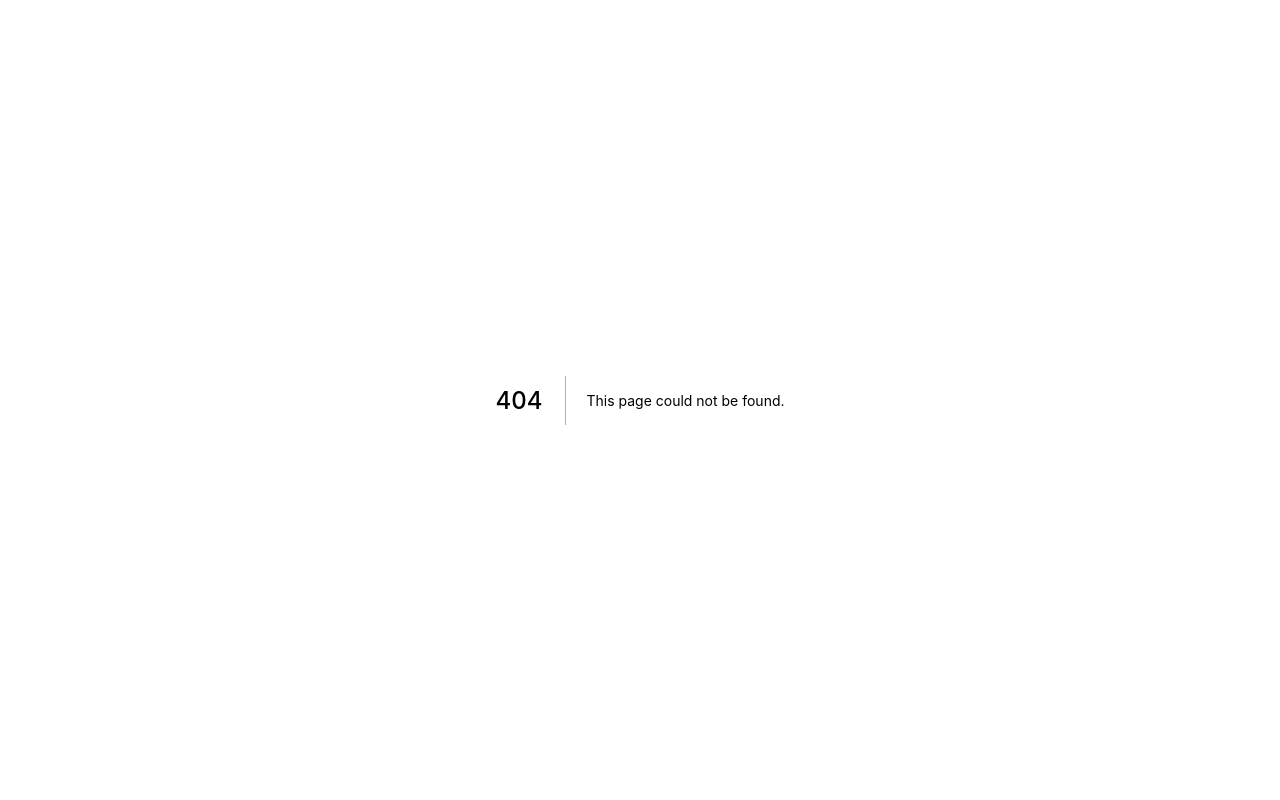
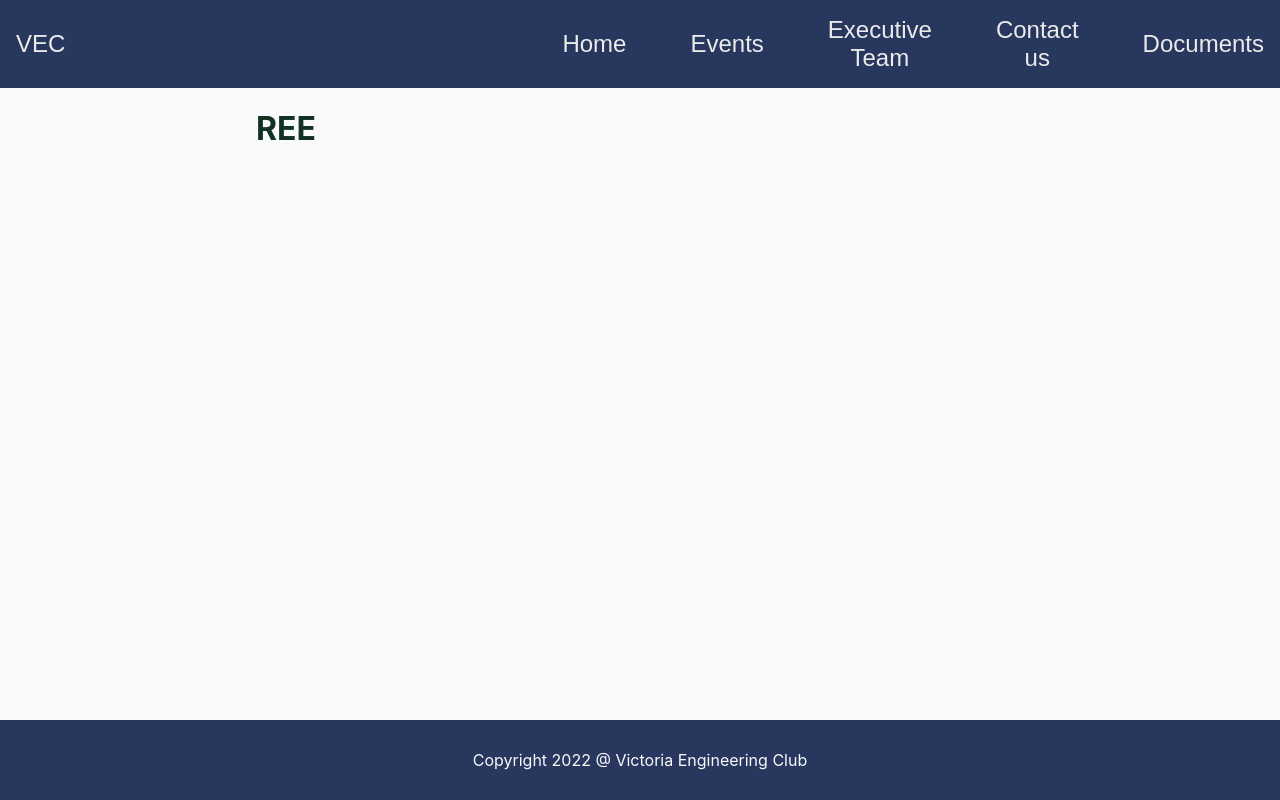
Before and after one commit to NaruebetThanuwohan/Website, a Next.js app: page /exec in a window 1280 px wide. Before the commit this address had no page. Built offline with nearby package versions, Linux system fonts and the light colour scheme.

Commit message:
Rethemeing, page setup, etc

```diff
--- a/pages/components/Container.tsx
+++ b/pages/components/Container.tsx
@@ -2,7 +2,8 @@ import styled from "styled-components";
 
 //Overall container for all components on the page, wraps around navbar and content
 const Container = styled.div`
-    background-color:#212121;
+    background-color:#f8f9fa;
+    color:#123123;
     display:flex;
     flex-direction:column;
     overflow:visible;
--- a/pages/components/Footer.tsx
+++ b/pages/components/Footer.tsx
@@ -3,46 +3,29 @@ import styled from "styled-components";
 
 //CSS for footer
 const StyledFooter = styled.div`
-    height:5rem;
-    background-color:transparent;
-    display:flex;
-    justify-content:center;
-    align-items:center;
-    position: absolute;
-    width:100vw;
-    bottom: 0px;
-    left: 0px;
-`
+  height: 5rem;
+  background-color: #28375d;
+  display: flex;
+  justify-content: center;
+  align-items: center;
+  position: absolute;
+  width: 100vw;
+  bottom: 0px;
+  left: 0px;
+`;
 
-//Style for navigation buttons
-const Button = styled.button`
-    background:transparent;
-    color: #322759 ;
-    border:none;
-    font-size:1.25em;
-    font-family:Helvetica;
-    :hover{
-        text-decoration:underline 2px;
-    }
-`
-
-const Section = styled.div`
-    display:flex;
-    justify-content:center;
-    align-items:center;
-    gap:2%;
-    height:100%;
-`
+const Text = styled.p`
+  color: #f8f9fa;
+  text-align: center;
+`;
 
 //Component returned
-const Footer = () =>{
-    return(
-        <StyledFooter>
-            <Section>
-
-            </Section>
-        </StyledFooter>
-    )
-}
+const Footer = () => {
+  return (
+    <StyledFooter>
+        <Text>Copyright 2022 @ Victoria Engineering Club</Text>
+    </StyledFooter>
+  );
+};
 
 export default Footer;
--- a/pages/components/Navigation.tsx
+++ b/pages/components/Navigation.tsx
@@ -5,7 +5,7 @@ import Link from "next/link";
 
 //Style for navigation bar background
 const StyledNavigation = styled.nav`
-  background-color: #292929;
+  background-color: #28375d;
   color:#ebebeb;
   display: grid;
   grid-template-columns: 1fr 1fr;
@@ -54,6 +54,18 @@ const Navigation = () => {
         <Link href="/">
           <Button>Home</Button>
         </Link>
+        <Link href="/events">
+          <Button>Events</Button>
+        </Link>
+        <Link href="/exec">
+          <Button>Executive Team</Button>
+        </Link>
+        <Link href="/contact">
+          <Button>Contact us</Button>
+        </Link>
+        <a target="_blank" href="https://github.com/vecnz/documents">
+          <Button>Documents</Button>
+        </a>
       </Section>
     </StyledNavigation>
   );
--- /dev/null
+++ b/pages/exec.tsx
@@ -0,0 +1,19 @@
+import Container from "./components/Container";
+import Content from "./components/Content";
+import Footer from "./components/Footer";
+import Navigation from "./components/Navigation";
+
+
+const exec = () =>{
+  return(
+    <Container>
+      <Navigation/>
+      <Content>
+        <h1>REE</h1>
+      </Content>
+      <Footer/>
+    </Container>
+  )
+}
+
+export default exec;
```
Also changed, not shown: pages/contact.tsx (added, +19 -0 lines), pages/events.tsx (added, +19 -0 lines).
